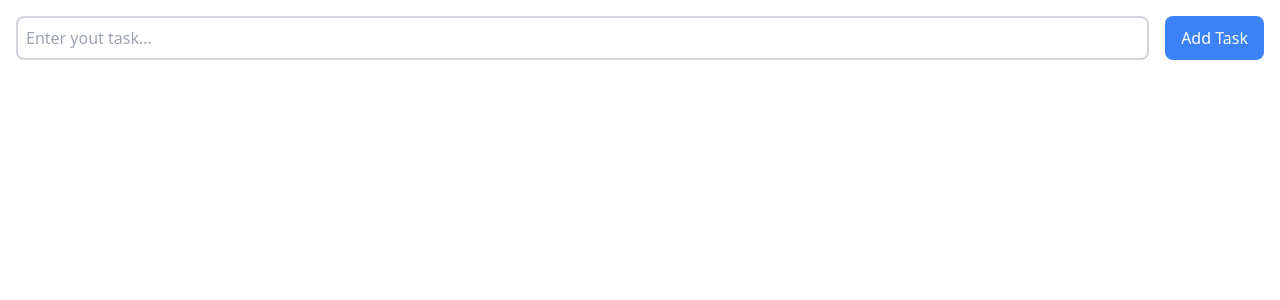
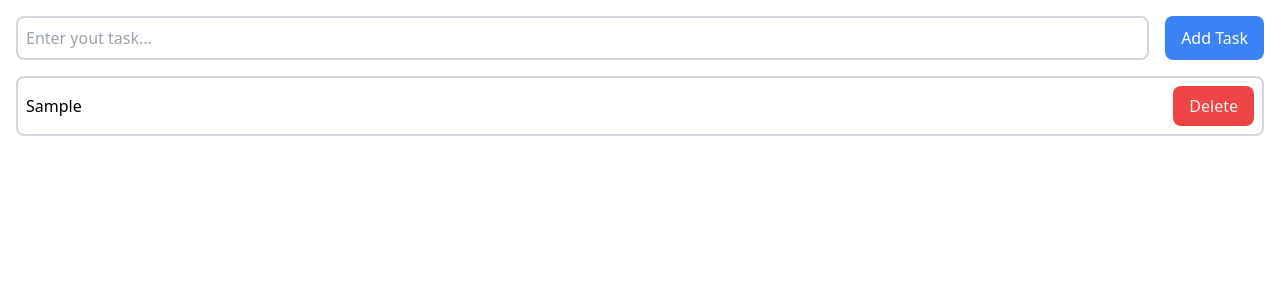
Before and after one commit to seesmof/React-Todo-Webapp, a React (Vite) app: page / in a window 1280 px wide. Both pictures are taken after typing "Sample" into the empty fields and a click on the button "Add Task". Shown: the top 300 px of the page. Built offline with nearby package versions, Linux system fonts and the light colour scheme.

Commit message:
feat: finish todos section, render each todo by mapping over the todos array and render each one using a component

```diff
--- a/src/App.jsx
+++ b/src/App.jsx
@@ -7,7 +7,7 @@ function App() {
 
   return (
     <>
-      <main className="lg:flex-col flex flex-col-reverse min-h-screen p-4">
+      <main className="lg:flex-col flex flex-col-reverse gap-4 min-h-screen p-4">
         <section className="">
           <Input todos={todos} setTodos={setTodos} />
         </section>
--- a/src/components/Input.jsx
+++ b/src/components/Input.jsx
@@ -3,11 +3,10 @@ import React, { useState } from "react";
 
 const Input = ({ todos, setTodos }) => {
   const taskHolder = useRef();
-  const id = 0;
 
   const handleTodo = () => {
     const newTodo = {
-      id: id + 1,
+      id: Date.now(),
       task: taskHolder.current.value,
       completed: false,
     };
@@ -33,7 +32,7 @@ const Input = ({ todos, setTodos }) => {
             ref={taskHolder}
             required
           />
-          <button className="whitespace-nowrap px-4 py-2 text-white bg-blue-500 rounded-lg">
+          <button className="whitespace-nowrap px-4 py-2 text-white bg-blue-500 text-blue-50 rounded-lg font-medium">
             Add Task
           </button>
         </div>
--- a/src/components/Todos.jsx
+++ b/src/components/Todos.jsx
@@ -1,9 +1,34 @@
 import React from "react";
 
 const Todos = ({ todos, setTodos }) => {
+  const Todo = ({ todo, setTodos }) => {
+    const { id, task, completed } = todo;
+    const removeTodo = () => {
+      setTodos(todos.filter((t) => t.id !== id));
+    };
+
+    return (
+      <>
+        <div className="flex items-center justify-between gap-2 p-2 border-2 border-gray-300 rounded-lg">
+          <p className="">{task}</p>
+          <button
+            className="px-4 py-2 bg-red-500 text-red-50 rounded-lg font-medium"
+            onClick={removeTodo}
+          >
+            Delete
+          </button>
+        </div>
+      </>
+    );
+  };
+
   return (
     <>
-      <div className="fle"></div>
+      <div className="flex flex-col gap-2">
+        {todos.map((todo) => (
+          <Todo todo={todo} setTodos={setTodos} />
+        ))}
+      </div>
     </>
   );
 };
```
